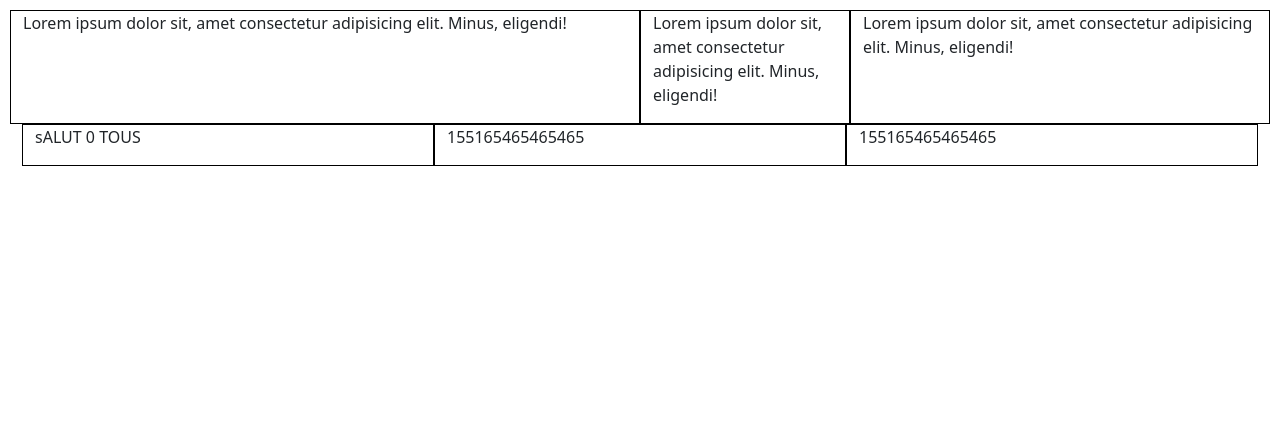
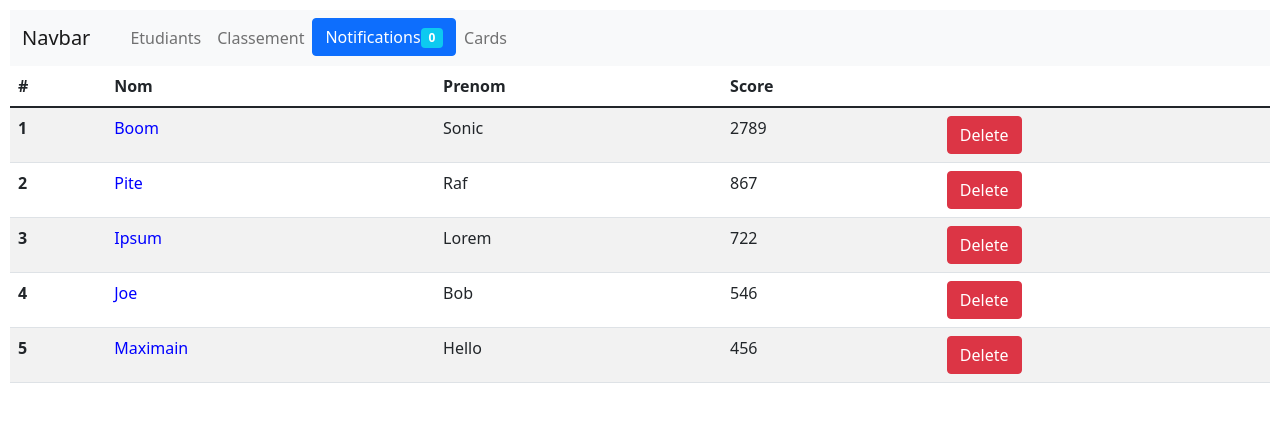
Before and after one commit to Youssef-Benali/reactbasic, a React (Create React App) app: page /classement in a window 1280 px wide. Shown: the top 422 px of the page. Built offline with nearby package versions, Linux system fonts and the light colour scheme.

Commit message:
classe changes

```diff
--- a/package.json
+++ b/package.json
@@ -9,6 +9,7 @@
     "bootstrap": "^5.1.3",
     "react": "^18.1.0",
     "react-dom": "^18.1.0",
+    "react-router-dom": "^6.3.0",
     "react-scripts": "5.0.1",
     "web-vitals": "^2.1.4"
   },
--- a/src/components/classement.jsx
+++ b/src/components/classement.jsx
@@ -1,13 +1,15 @@
 import React from "react";
+import "../css/classement.css"
 
 const Classement = (props) => {
-  // Trier le tableau ici
+  // Trier le tableau ici avec sort()
   function compare(a, b) {
     if (a.score > b.score) return -1;
     if (a.score < b.score) return 1;
     return 0;
   }
 
+  // Le tableau est trié avant d'être mappé
   props.joueurs.sort(compare);
 
   return (
@@ -25,9 +27,14 @@ const Classement = (props) => {
           {props.joueurs.map((joueur) => (
             <tr key={joueur.prenom}>
               <th>{props.joueurs.indexOf(joueur) + 1}</th>
-              <td>{joueur.prenom}</td>
+              <td style={{color: "blue"}}>{joueur.prenom}</td>
               <td>{joueur.nom}</td>
               <td>{joueur.score}</td>
+              <td>
+                <button
+                onClick={() => props.onDelete(joueur)}
+                className="btn btn-danger">Delete</button>
+              </td>
             </tr>
           ))}
         </tbody>
--- a/src/components/navBar.jsx
+++ b/src/components/navBar.jsx
@@ -1,12 +1,17 @@
 import React from "react";
+import { Link } from "react-router-dom";
 
-const NavBar = () => {
+import Notification from "../components/notifications";
+
+const NavBar = (props) => {
   return (
     <>
       <nav class="navbar navbar-expand-lg navbar-light bg-light">
         <div class="container-fluid">
           <a class="navbar-brand" href="#">
-            Navbar
+            <Link className="navbar-brand" to="/">
+              Navbar
+            </Link>
           </a>
           <button
             class="navbar-toggler"
@@ -22,22 +27,25 @@ const NavBar = () => {
           <div class="collapse navbar-collapse" id="navbarNav">
             <ul class="navbar-nav">
               <li class="nav-item">
-                <a class="nav-link active" aria-current="page" href="#">
-                  Home
-                </a>
+                <Link className="nav-link" to="etudiants">
+                  Etudiants
+                </Link>
               </li>
               <li class="nav-item">
-                <a class="nav-link" href="#">
-                  Features
-                </a>
+                <Link className="nav-link" to="classement">
+                  Classement
+                </Link>
               </li>
               <li class="nav-item">
-                <a class="nav-link" href="#">
-                  Pricing
-                </a>
+                <Notification
+                  notification={props.notification}
+                  handleNotification={props.handleNotification}
+                />
               </li>
               <li class="nav-item">
-                <a class="nav-link disabled">Disabled</a>
+                <Link className="nav-link" to="/cards">
+                  Cards
+                </Link>
               </li>
             </ul>
           </div>
--- a/src/components/text.jsx
+++ b/src/components/text.jsx
@@ -1,10 +1,16 @@
 import React, { Component } from "react";
+import {
+  BrowserRouter,
+  Routes,
+  Route,
+} from "react-router-dom";
 
 import NavBar from "./navBar";
 import Etudiants from "./etudiants";
 import Notifications from "./notifications.jsx";
 import Cards from "./cards";
 import Classement from "./classement";
+import { getPlayers } from "../services/fakeDataBase";
 
 import Bootstrap from "./bootstrap";
 
@@ -18,33 +24,38 @@ class Text extends Component {
       { name: "Hello", id: 5 },
     ],
     notification: 0,
-    joueurs: [
-      {nom: "Bob", prenom: "Joe", score: 546},
-      {nom: "Sonic", prenom: "Boom", score: 2789},
-      {nom: "Hello", prenom: "Maximain", score: 456},
-      {nom: "Lorem", prenom: "Ipsum", score: 722},
-      {nom: "Raf", prenom: "Pite", score: 867},
-    ]
+
+    joueurs: getPlayers()
   };
 
   handleNotification = () => {
     this.setState({ notification: this.state.notification + 1 });
   };
 
+  handleDelete = joueur => {
+    // [...] = Spread Operator
+    // On clone le tableau
+    const joueursCopy = [...this.state.joueurs]
+    // On filtre le tableau
+    const joueurs = joueursCopy.filter(j => j !== joueur)
+    // On met à jour la state avec le nouveau tableau
+    this.setState({joueurs})
+  }
+
   render() {
     return (
       <>
-        {/* <NavBar />
-        <Etudiants etudiants={this.state.etudiants} />
-        <Notifications
-          handleNotification={this.handleNotification}
-          notification={this.state.notification}
-        />
-        <Cards /> */}
+        <BrowserRouter>
+        <NavBar handleNotification={this.handleNotification}
+              notification={this.state.notification}/>
+          <Routes>
+            <Route path="/etudiants" element={<Etudiants etudiants={this.state.etudiants} />}/>
+            <Route path="/classement" element={<Classement onDelete={this.handleDelete} joueurs={this.state.joueurs}/>}/>
+            {/*  Créer une nouvelle route et afficher le composant <Cards/> */}
+            <Route path="/cards" element={<Cards/>}/>
 
-        <Bootstrap/>
-
-        {/* <Classement joueurs={this.state.joueurs}/> */}
+          </Routes>
+        </BrowserRouter>
       </>
     );
   }
--- /dev/null
+++ b/src/css/classement.css
@@ -0,0 +1,3 @@
+/* .joueur{
+    color: blue;
+} */
--- /dev/null
+++ b/src/services/fakeDataBase.js
@@ -0,0 +1,11 @@
+const joueurs = [
+    {nom: "Bob", prenom: "Joe", score: 546},
+    {nom: "Sonic", prenom: "Boom", score: 2789},
+    {nom: "Hello", prenom: "Maximain", score: 456},
+    {nom: "Lorem", prenom: "Ipsum", score: 722},
+    {nom: "Raf", prenom: "Pite", score: 867},
+  ]
+
+export function getPlayers(){
+    return joueurs
+}
```
Also changed, not shown: src/components/test.jsx (added, +22 -0 lines), 1 other file (tests, documents, lock files or other folders).
